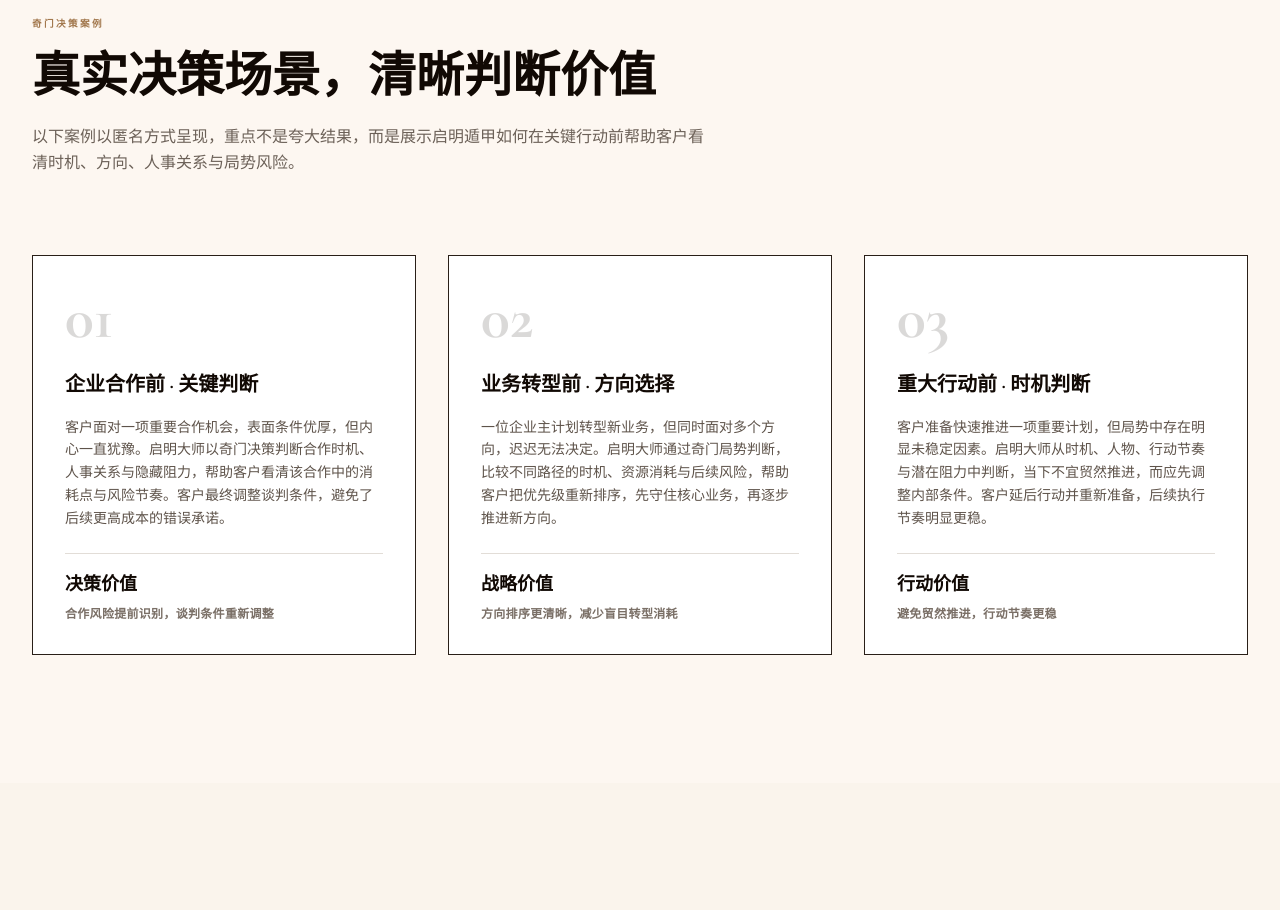
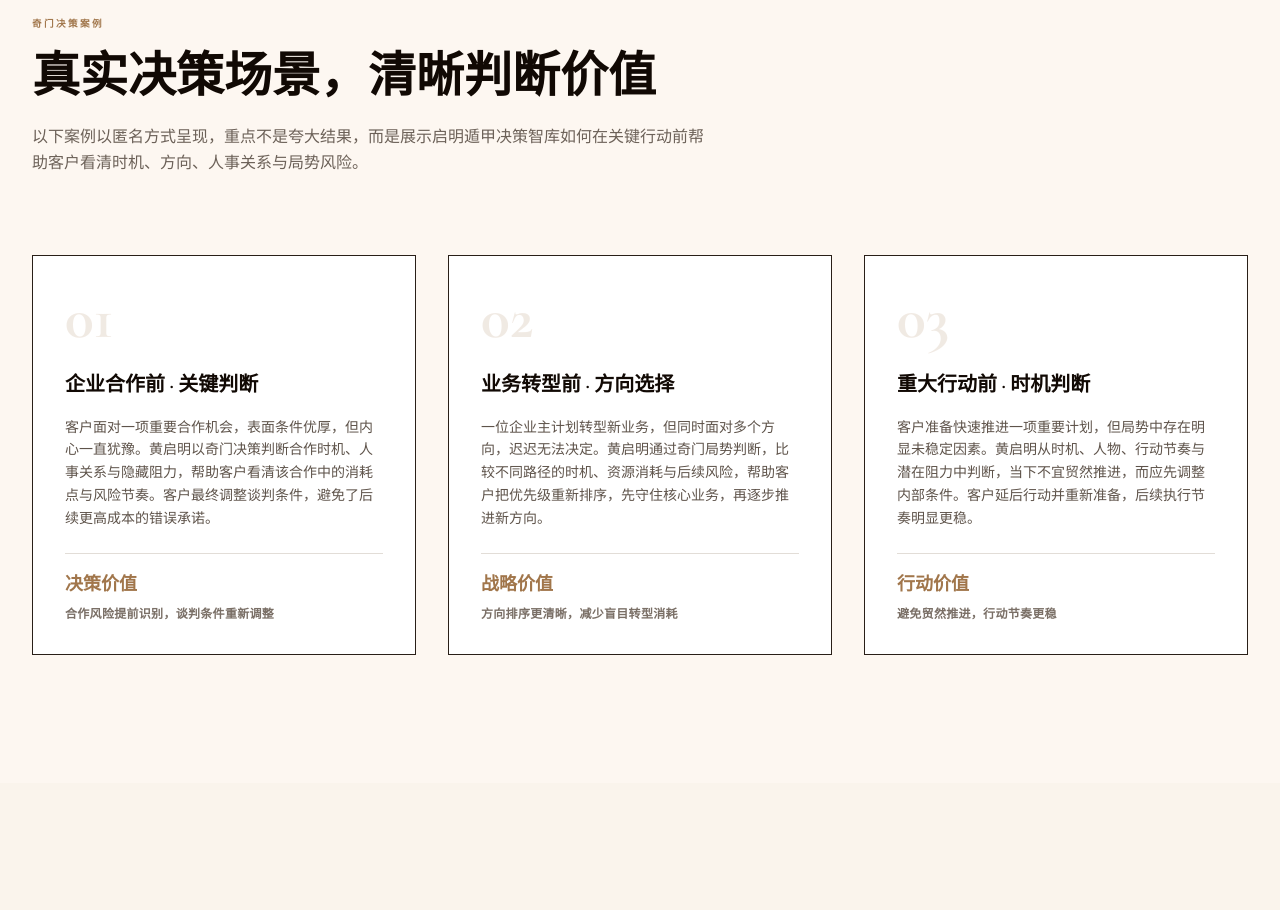
Before and after one commit to BODHIWONG/qmfeng-website, a Next.js app: page / in a window 1280 px wide. Shown: the part 7700-8610 px from the top of the page. Built offline with nearby package versions, Linux system fonts and the light colour scheme.

Commit message:
Professionalize case study attribution and brand

```diff
--- a/components/cases-section.tsx
+++ b/components/cases-section.tsx
@@ -8,8 +8,8 @@ const cases = [
     num: "01",
     titleZh: "企业合作前 · 关键判断",
     titleEn: "Before Partnership · Critical Review",
-    descZh: "客户面对一项重要合作机会，表面条件优厚，但内心一直犹豫。启明大师以奇门决策判断合作时机、人事关系与隐藏阻力，帮助客户看清该合作中的消耗点与风险节奏。客户最终调整谈判条件，避免了后续更高成本的错误承诺。",
-    descEn: "A client faced an important partnership with attractive surface conditions but persistent hesitation. Through Qimen Strategy, Master Qiming reviewed timing, people dynamics and hidden resistance, helping the client see the potential drain and risk rhythm. The client adjusted the negotiation terms and avoided a higher-cost commitment.",
+    descZh: "客户面对一项重要合作机会，表面条件优厚，但内心一直犹豫。黄启明以奇门决策判断合作时机、人事关系与隐藏阻力，帮助客户看清该合作中的消耗点与风险节奏。客户最终调整谈判条件，避免了后续更高成本的错误承诺。",
+    descEn: "A client faced an important partnership with attractive surface conditions but persistent hesitation. Through Qimen Strategy, Huang Qiming reviewed timing, people dynamics and hidden resistance, helping the client see the potential drain and risk rhythm. The client adjusted the negotiation terms and avoided a higher-cost commitment.",
     metricLabelZh: "决策价值",
     metricLabelEn: "Decision Value",
     metricZh: "合作风险提前识别，谈判条件重新调整",
@@ -19,8 +19,8 @@ const cases = [
     num: "02",
     titleZh: "业务转型前 · 方向选择",
     titleEn: "Before Business Transition · Direction Choice",
-    descZh: "一位企业主计划转型新业务，但同时面对多个方向，迟迟无法决定。启明大师通过奇门局势判断，比较不同路径的时机、资源消耗与后续风险，帮助客户把优先级重新排序，先守住核心业务，再逐步推进新方向。",
-    descEn: "A business owner planned to transition into a new direction but was caught between several options. Using Qimen Strategy, Master Qiming compared timing, resource cost and risk patterns across the paths, helping the client reorder priorities, protect the core business first and move into the new direction step by step.",
+    descZh: "一位企业主计划转型新业务，但同时面对多个方向，迟迟无法决定。黄启明通过奇门局势判断，比较不同路径的时机、资源消耗与后续风险，帮助客户把优先级重新排序，先守住核心业务，再逐步推进新方向。",
+    descEn: "A business owner planned to transition into a new direction but was caught between several options. Using Qimen Strategy, Huang Qiming compared timing, resource cost and risk patterns across the paths, helping the client reorder priorities, protect the core business first and move into the new direction step by step.",
     metricLabelZh: "战略价值",
     metricLabelEn: "Strategic Value",
     metricZh: "方向排序更清晰，减少盲目转型消耗",
@@ -30,8 +30,8 @@ const cases = [
     num: "03",
     titleZh: "重大行动前 · 时机判断",
     titleEn: "Before Major Action · Timing Review",
-    descZh: "客户准备快速推进一项重要计划，但局势中存在明显未稳定因素。启明大师从时机、人物、行动节奏与潜在阻力中判断，当下不宜贸然推进，而应先调整内部条件。客户延后行动并重新准备，后续执行节奏明显更稳。",
-    descEn: "A client was ready to move quickly on an important plan, but the situation still carried unstable factors. Master Qiming reviewed timing, key people, action rhythm and hidden resistance, advising against rushing and recommending internal preparation first. The client delayed the move, prepared more fully and later executed with a steadier rhythm.",
+    descZh: "客户准备快速推进一项重要计划，但局势中存在明显未稳定因素。黄启明从时机、人物、行动节奏与潜在阻力中判断，当下不宜贸然推进，而应先调整内部条件。客户延后行动并重新准备，后续执行节奏明显更稳。",
+    descEn: "A client was ready to move quickly on an important plan, but the situation still carried unstable factors. Huang Qiming reviewed timing, key people, action rhythm and hidden resistance, advising against rushing and recommending internal preparation first. The client delayed the move, prepared more fully and later executed with a steadier rhythm.",
     metricLabelZh: "行动价值",
     metricLabelEn: "Action Value",
     metricZh: "避免贸然推进，行动节奏更稳",
@@ -64,12 +64,12 @@ export default function CasesSection() {
           <p className="mb-4 text-[0.6rem] font-semibold uppercase tracking-[0.25em] text-[oklch(0.60_0.08_65)]" style={{ fontFamily: "var(--font-lato), sans-serif" }}>
             {t("奇门决策案例", "Qimen Strategy Case Studies")}
           </p>
-          <h2 className="mb-4 text-4xl font-bold leading-tight md:text-5xl" style={{ fontFamily: "var(--font-cormorant), var(--font-noto-serif), serif", color: "oklch(0.15_0.02_60)" }}>
+          <h2 className="mb-4 text-4xl font-bold leading-tight md:text-5xl" style={{ fontFamily: "var(--font-cormorant), var(--font-noto-serif), serif", color: "oklch(0.15 0.02 60)" }}>
             {t("真实决策场景，清晰判断价值", "Real Decision Scenarios, Clear Strategic Value")}
           </h2>
           <p className="text-base leading-relaxed text-[oklch(0.50_0.02_65)]" style={{ fontFamily: "var(--font-lato), var(--font-noto-sans), sans-serif" }}>
             {t(
-              "以下案例以匿名方式呈现，重点不是夸大结果，而是展示启明遁甲如何在关键行动前帮助客户看清时机、方向、人事关系与局势风险。",
+              "以下案例以匿名方式呈现，重点不是夸大结果，而是展示启明遁甲决策智库如何在关键行动前帮助客户看清时机、方向、人事关系与局势风险。",
               "The following anonymised cases do not exaggerate outcomes. They show how Qimen Strategy helps clients read timing, direction, people dynamics and risk before critical action."
             )}
           </p>
@@ -89,12 +89,12 @@ export default function CasesSection() {
               <div className="flex h-full flex-col border border-[oklch(0.25_0.02_60)] bg-white p-8">
                 <div
                   className="mb-6 text-6xl font-bold opacity-15"
-                  style={{ fontFamily: "var(--font-cormorant), var(--font-noto-serif), serif", color: "oklch(0.60_0.08_65)" }}
+                  style={{ fontFamily: "var(--font-cormorant), var(--font-noto-serif), serif", color: "oklch(0.60 0.08 65)" }}
                 >
                   {c.num}
                 </div>
 
-                <h3 className="mb-4 text-lg font-bold leading-snug md:text-xl" style={{ fontFamily: "var(--font-cormorant), var(--font-noto-serif), serif", color: "oklch(0.15_0.02_60)" }}>
+                <h3 className="mb-4 text-lg font-bold leading-snug md:text-xl" style={{ fontFamily: "var(--font-cormorant), var(--font-noto-serif), serif", color: "oklch(0.15 0.02 60)" }}>
                   {t(c.titleZh, c.titleEn)}
                 </h3>
 
@@ -103,7 +103,7 @@ export default function CasesSection() {
                 </p>
 
                 <div className="border-t border-[oklch(0.90_0.01_70)] pt-4">
-                  <p className="mb-2 text-base font-bold md:text-lg" style={{ fontFamily: "var(--font-cormorant), var(--font-noto-serif), serif", color: "oklch(0.60_0.08_65)" }}>
+                  <p className="mb-2 text-base font-bold md:text-lg" style={{ fontFamily: "var(--font-cormorant), var(--font-noto-serif), serif", color: "oklch(0.60 0.08 65)" }}>
                     {t(c.metricLabelZh, c.metricLabelEn)}
                   </p>
                   <p className="text-xs font-semibold uppercase tracking-wide text-[oklch(0.55_0.02_65)]" style={{ fontFamily: "var(--font-lato), sans-serif" }}>
```
